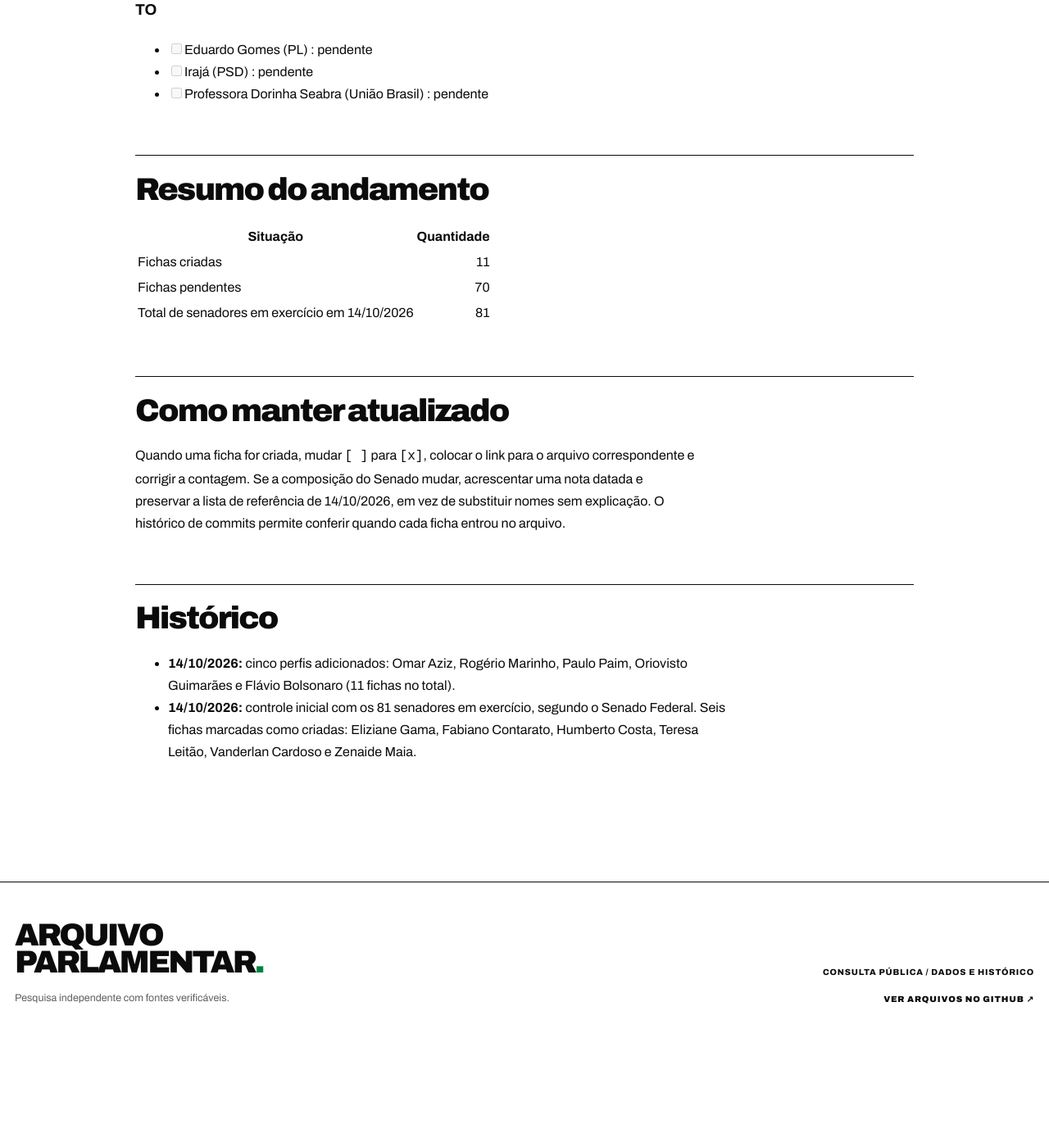
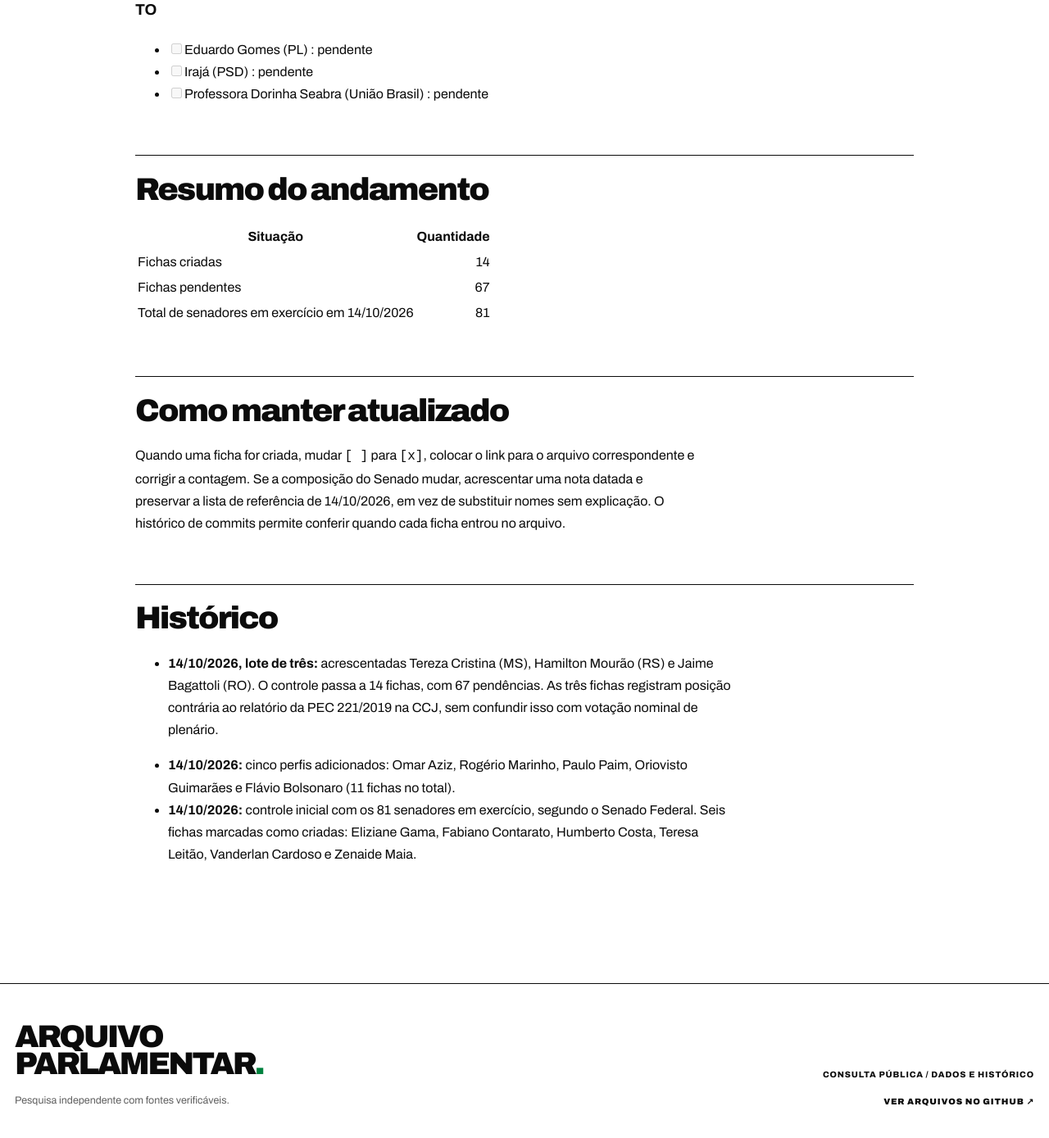
Before and after one commit to leorruas/senadores-deputados, a Jekyll site: the page built from parlamentares/senadores/ACOMPANHAMENTO.md, in a window 1280 px wide and 1400 px high, scrolled down 4946 px. Shown: the top 1389 px of the window at 82% size. Built offline with Jekyll 4.4.1, drawn with Linux system fonts in a browser that asks for light colours; before the commit the page ends 6222 px from its top, so only the background shows below that; some of the changed text lies outside the part shown.

Commit message:
docs: marca tres fichas verificadas, 14 de 81 no Senado

```diff
--- a/parlamentares/senadores/ACOMPANHAMENTO.md
+++ b/parlamentares/senadores/ACOMPANHAMENTO.md
@@ -9,7 +9,7 @@ permalink: /senado/
 
 **Data da lista:** 14/10/2026, 15h42 (horário informado pelo Senado).
 **Última atualização do controle:** 14/10/2026.
-**Andamento:** **11 perfis criados** e **70 ainda não iniciados**.
+**Andamento:** **14 perfis criados** e **67 ainda não iniciados**.
 
 Esta é a lista dos **81 senadores em exercício** na data acima, agrupados por estado. Inclui os suplentes que ocupavam uma cadeira naquele momento. A composição do Senado pode mudar com licenças e substituições. Estar nesta lista significa poder participar das deliberações, **não que o parlamentar tenha votado na PEC 221/2019**.
 
@@ -187,8 +187,8 @@ Esta é a lista dos **81 senadores em exercício** na data acima, agrupados por
 
 | Situação | Quantidade |
 | --- | ---: |
-| Fichas criadas | 11 |
-| Fichas pendentes | 70 |
+| Fichas criadas | 14 |
+| Fichas pendentes | 67 |
 | Total de senadores em exercício em 14/10/2026 | 81 |
 
 ## Como manter atualizado
@@ -197,6 +197,8 @@ Quando uma ficha for criada, mudar `[ ]` para `[x]`, colocar o link para o arqui
 
 ## Histórico
 
+- **14/10/2026, lote de três:** acrescentadas Tereza Cristina (MS), Hamilton Mourão (RS) e Jaime Bagattoli (RO). O controle passa a 14 fichas, com 67 pendências. As três fichas registram posição contrária ao relatório da PEC 221/2019 na CCJ, sem confundir isso com votação nominal de plenário.
+
 - **14/10/2026:** cinco perfis adicionados: Omar Aziz, Rogério Marinho, Paulo Paim, Oriovisto Guimarães e Flávio Bolsonaro (11 fichas no total).
 - **14/10/2026:** controle inicial com os 81 senadores em exercício, segundo o Senado Federal. Seis fichas marcadas como criadas: Eliziane Gama, Fabiano Contarato, Humberto Costa, Teresa Leitão, Vanderlan Cardoso e Zenaide Maia.
 
```
Also changed, not shown: other parts of parlamentares/senadores/ACOMPANHAMENTO.md (+3 -3 lines).
